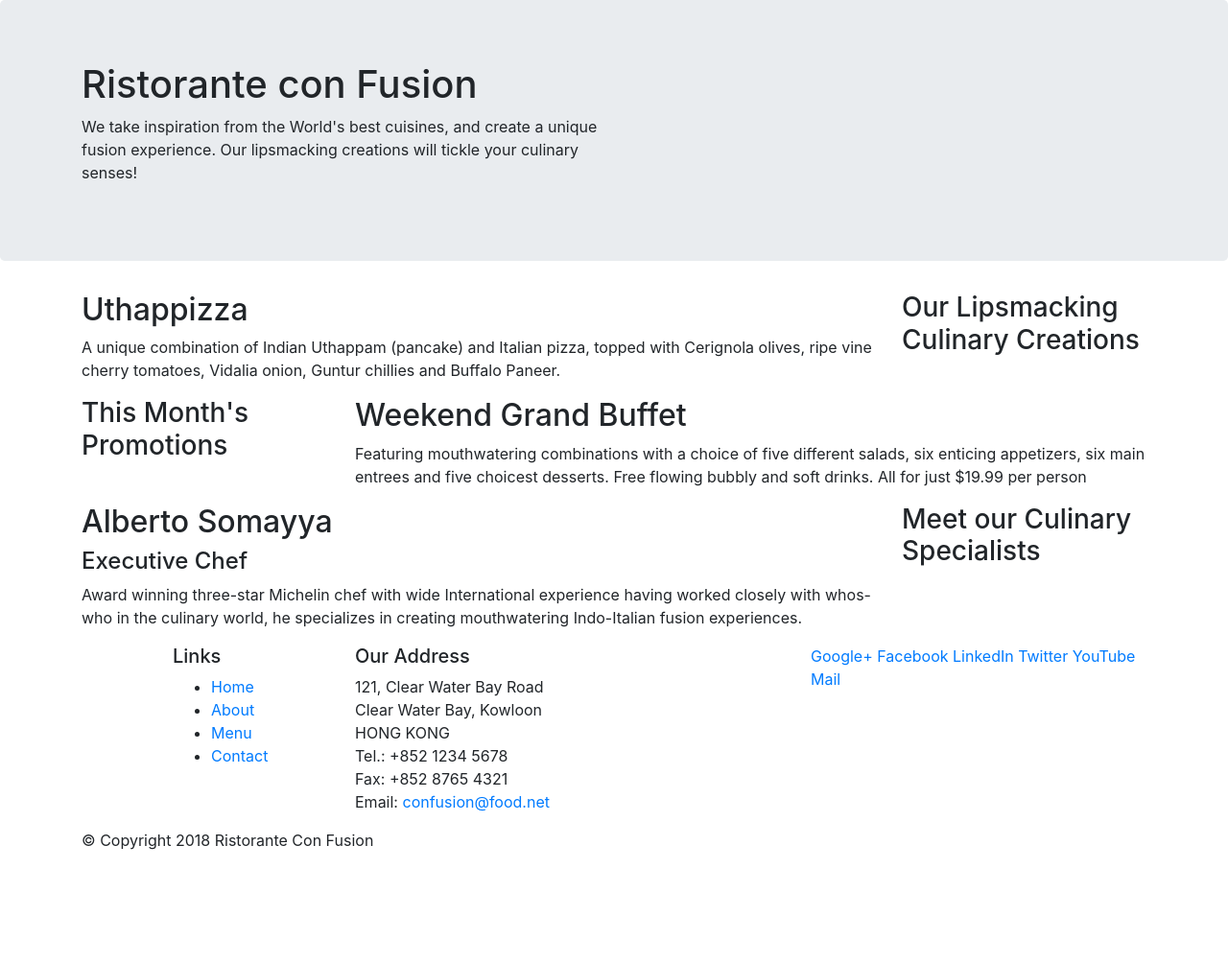
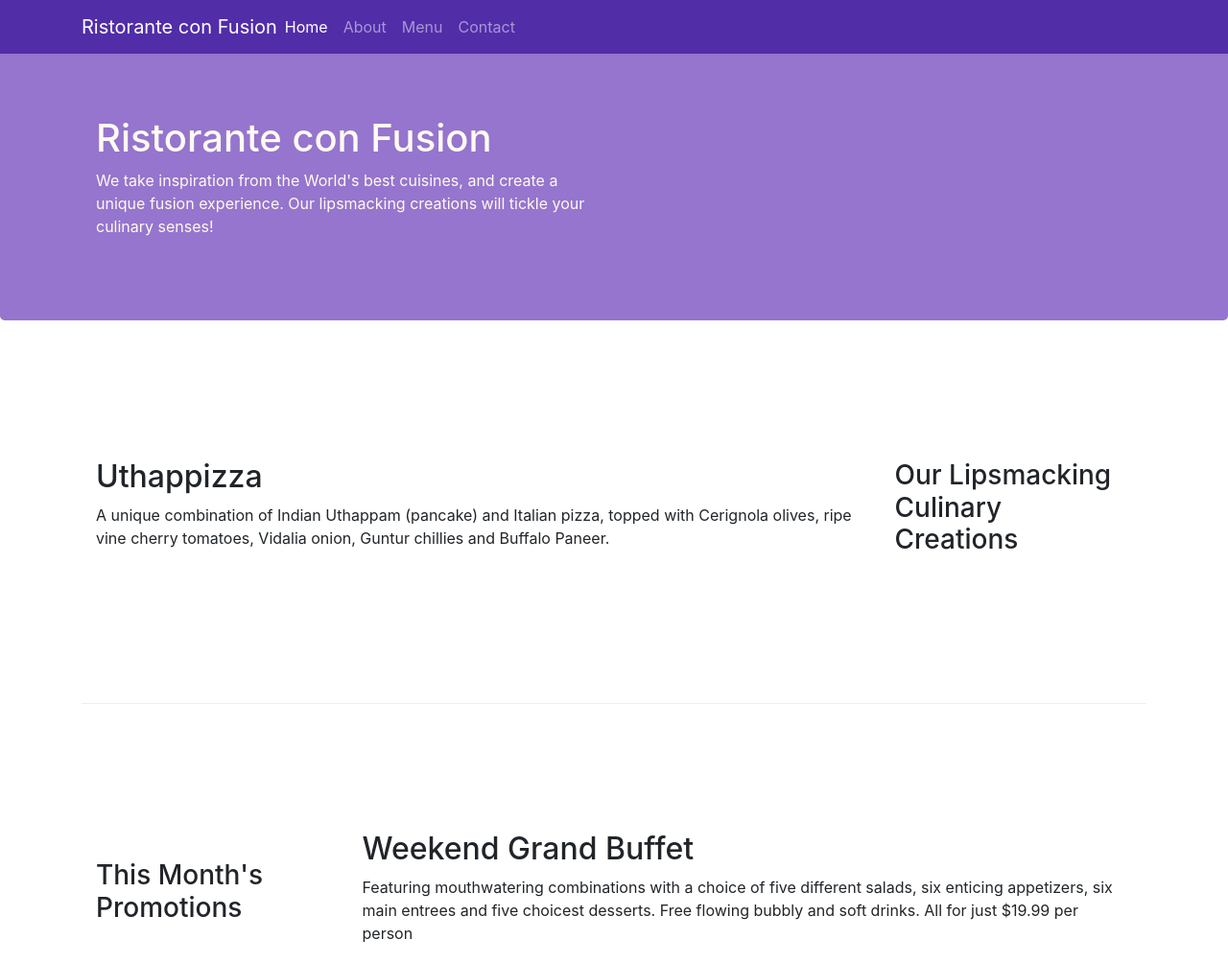
Before and after one commit to charanshekar/RestaurantWebsite, a website: page index.html in a window 1280 px wide. Shown: the top 1004 px of the page at 96% size. Before the commit the page ends 904 px from the top, so only its background shows below. Drawn offline with nearby package versions, Linux system fonts and the light colour scheme.

Commit message:
Navbar & Breadcrumbs

```diff
--- /dev/null
+++ b/css/styles.css
@@ -0,0 +1,39 @@
+.row-header{
+    margin:0px auto;
+    padding:0px;
+}
+
+.row-content {
+    margin:0px auto;
+    padding: 50px 0px 50px 0px;
+    border-bottom: 1px ridge;
+    min-height:400px;
+}
+
+.footer{
+    background-color: #D1C4E9;
+    margin:0px auto;
+    padding: 20px 0px 20px 0px;
+}
+
+.jumbotron {
+    padding: 70px 30px 70px 30px;
+    margin: 0px auto;
+    background: #9575CD;
+    color: floralwhite;
+}
+
+address{
+    font-size:80%;
+    margin:0px;
+    color:#0f0f0f;
+}
+
+body{
+    padding:50px 0px 0px 0px;
+    z-index:0;
+}
+
+.navbar-dark {
+     background-color: #512DA8;
+}
--- a/index.html
+++ b/index.html
@@ -9,15 +9,32 @@
 
     <!-- Bootstrap CSS -->
     <link rel="stylesheet" href="node_modules/bootstrap/dist/css/bootstrap.min.css">
-
+    <link rel="stylesheet" href="css/styles.css">
     <title>Ristorante Con Fusion</title>
 </head>
 
 <body>
 
+    <nav class="navbar navbar-dark navbar-expand-md fixed-top">
+        <div class="container">
+            <button class="navbar-toggler" type="button" data-toggle="collapse" data-target="#Navbar">
+                <span class="navbar-toggler-icon"></span>
+            </button>
+            <a class="navbar-brand mr-auto" href="#">Ristorante con Fusion</a>
+            <div class="collapse navbar-collapse" id="Navbar">
+                <ul class="navbar-nav mr-auto col-12">
+                    <li class="nav-item active"><a class="nav-link" href="#">Home</a></li>
+                    <li class="nav-item"><a class="nav-link" href="./aboutus.html">About</a></li>
+                    <li class="nav-item"><a class="nav-link" href="#">Menu</a></li>
+                    <li class="nav-item"><a class="nav-link" href="#">Contact</a></li>
+                </ul>
+            </div>
+        </div>
+    </nav>
+
     <header class="jumbotron">
         <div class="container">
-            <div class="row">
+            <div class="row row-header">
                 <div class="col-12 col-sm-6">
                     <h1>Ristorante con Fusion</h1>
                     <p>We take inspiration from the World's best cuisines, and create a unique fusion experience. Our lipsmacking creations will tickle your culinary senses!</p>
@@ -29,47 +46,47 @@
     </header>
 
     <div class="container">
-        <div class="row">
+        <div class="row row-content align-items-center">
             <div class="col-12 col-sm-4 order-sm-last col-md-3">
                 <h3>Our Lipsmacking Culinary Creations</h3>
             </div>
             <div class="col col-sm order-sm-first col-md">
                 <h2>Uthappizza</h2>
-                <p>A unique combination of Indian Uthappam (pancake) and Italian pizza, topped with Cerignola olives, ripe vine cherry tomatoes, Vidalia onion, Guntur chillies and Buffalo Paneer.</p>
+                <p class="d-none d-sm-block">A unique combination of Indian Uthappam (pancake) and Italian pizza, topped with Cerignola olives, ripe vine cherry tomatoes, Vidalia onion, Guntur chillies and Buffalo Paneer.</p>
             </div>
         </div>
 
 
-        <div class="row">
+        <div class="row row-content align-items-center">
             <div class="col-12 col-sm-4 col-md-3">
                 <h3>This Month's Promotions</h3>
             </div>
             <div class="col col-sm col-md">
                 <h2>Weekend Grand Buffet</h2>
-                <p>Featuring mouthwatering combinations with a choice of five different salads, six enticing appetizers, six main entrees and five choicest desserts. Free flowing bubbly and soft drinks. All for just $19.99 per person </p>
+                <p class="d-none d-sm-block">Featuring mouthwatering combinations with a choice of five different salads, six enticing appetizers, six main entrees and five choicest desserts. Free flowing bubbly and soft drinks. All for just $19.99 per person </p>
             </div>
         </div>
 
-        <div class="row">
+        <div class="row row-content align-items-center">
             <div class="col-12 col-sm-4 order-sm-last col-md-3">
                 <h3>Meet our Culinary Specialists</h3>
             </div>
             <div class="col col-sm order-sm-first col-md">
                 <h2>Alberto Somayya</h2>
                 <h4>Executive Chef</h4>
-                <p>Award winning three-star Michelin chef with wide International experience having worked closely with whos-who in the culinary world, he specializes in creating mouthwatering Indo-Italian fusion experiences. </p>
+                <p class="d-none d-sm-block">Award winning three-star Michelin chef with wide International experience having worked closely with whos-who in the culinary world, he specializes in creating mouthwatering Indo-Italian fusion experiences. </p>
             </div>
         </div>
     </div>
 
-    <footer>
+    <footer class="footer">
         <div class="container">
             <div class="row">
                 <div class="col-4 offset-1 col-sm-2">
                     <h5>Links</h5>
-                    <ul>
+                    <ul class="list-unstyled">
                         <li><a href="#">Home</a></li>
-                        <li><a href="#">About</a></li>
+                        <li><a href="aboutus.html">About</a></li>
                         <li><a href="#">Menu</a></li>
                         <li><a href="#">Contact</a></li>
                     </ul>
@@ -85,8 +102,8 @@
 		              Email: <a href="mailto:confusion@food.net">confusion@food.net</a>
 		           </address>
                 </div>
-                <div class="col-12 col-sm-4">
-                    <div>
+                <div class="col-12 col-sm-4 align-self-center">
+                    <div class="text-center">
                         <a href="http://google.com/+">Google+</a>
                         <a href="http://www.facebook.com/profile.php?id=">Facebook</a>
                         <a href="http://www.linkedin.com/in/">LinkedIn</a>
@@ -96,7 +113,7 @@
                     </div>
                 </div>
            </div>
-           <div class="row">
+           <div class="row justify-content-center">
                 <div class="col-auto">
                     <p>© Copyright 2018 Ristorante Con Fusion</p>
                 </div>
```
Also changed, not shown: aboutus.html (added, +137 -0 lines).
